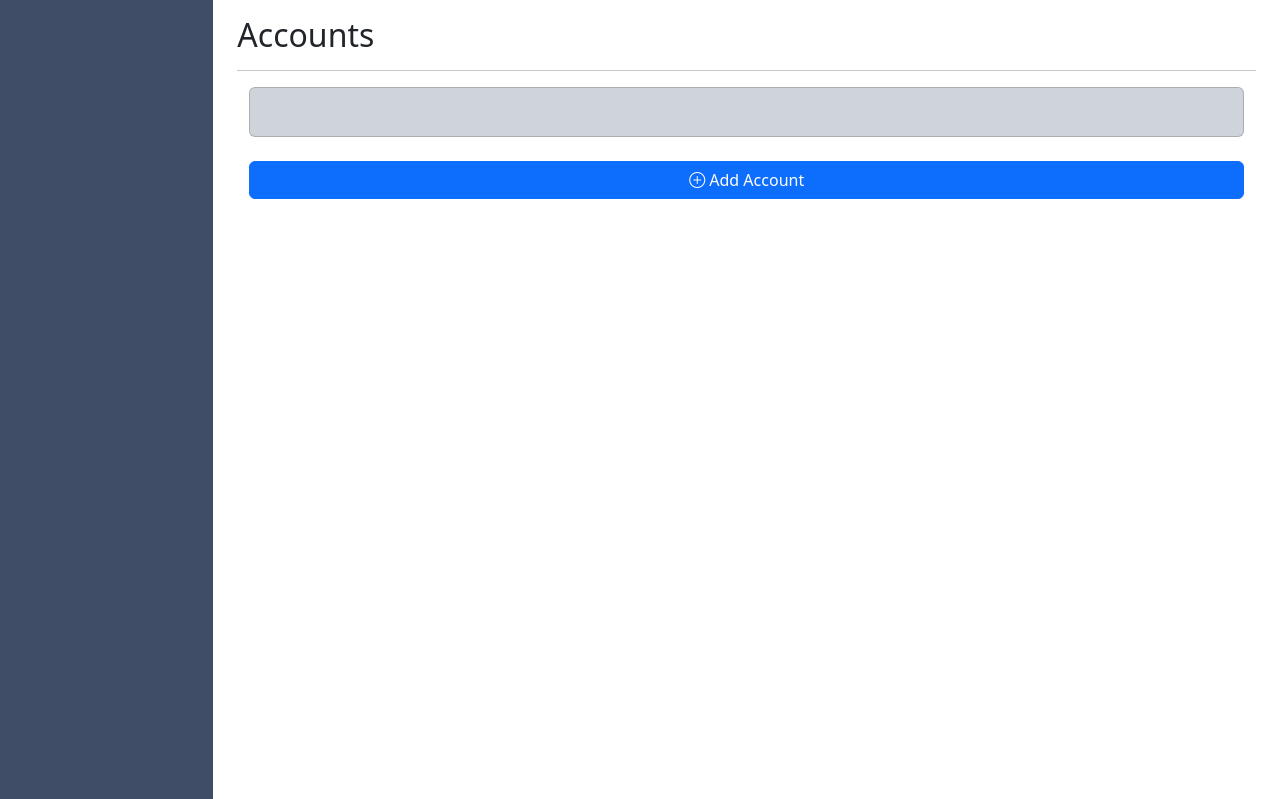
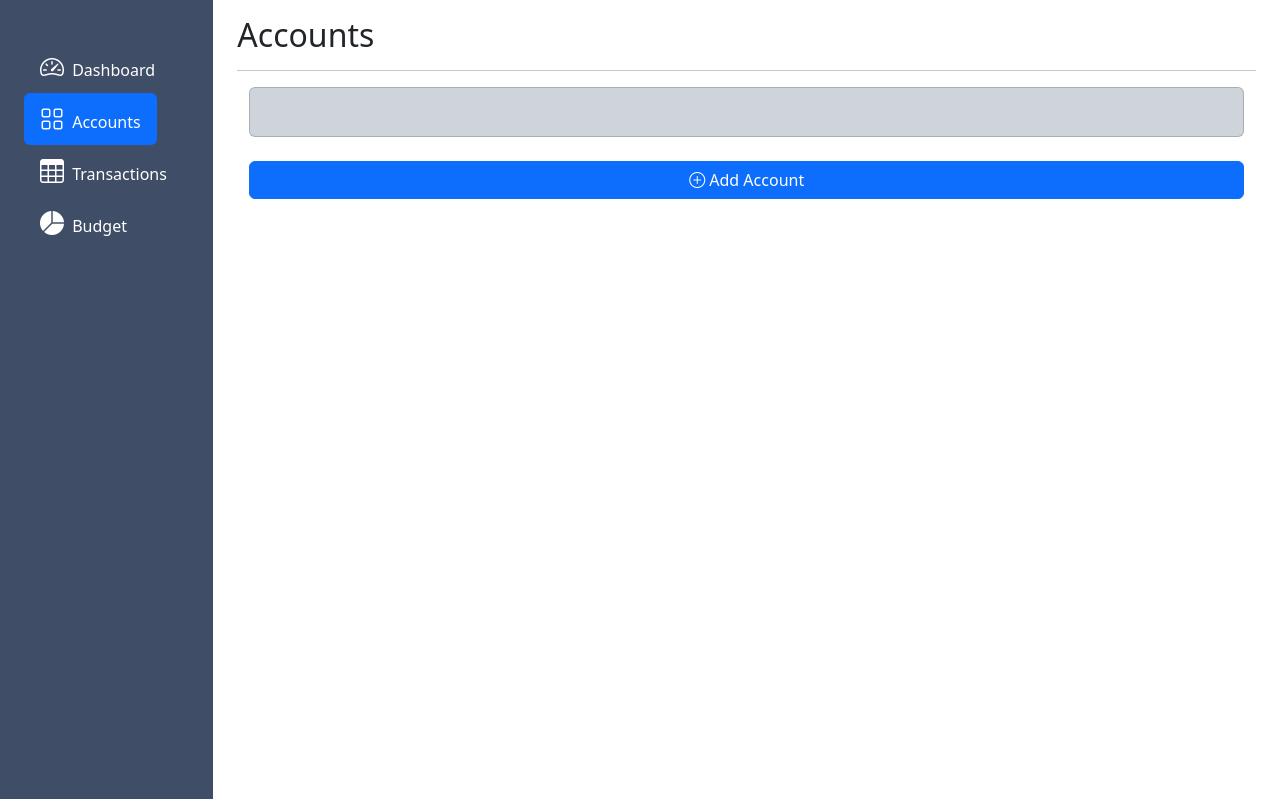
Before and after one commit to isobelmorales/findash, a Django app: page /accounts/ in a window 1280 px wide. Shown: the part 56-855 px from the top of the page. Run offline with Django 4.2, Linux system fonts and the light colour scheme.

Commit message:
show account page

```diff
--- a/main_app/models.py
+++ b/main_app/models.py
@@ -1,4 +1,5 @@
 from django.db import models
+from django.urls import reverse
 
 # Create your models here.
 
@@ -10,6 +11,9 @@ class Account(models.Model):
 
     def __str__(self):
         return self.name
+
+    def get_absolute_url(self):
+        return reverse('show_account', kwargs={'account_id': self.id })
 
 # Transaction
 class Transaction(models.Model):
--- a/main_app/templates/accounts/index.html
+++ b/main_app/templates/accounts/index.html
@@ -1,5 +1,33 @@
 {% extends 'base.html' %}
-{% include 'accounts/shared.html' %}
+
+{% block title %}Accounts | FinDash {% endblock %}
+
+{% block sidebar %}
+<li class="nav-item">
+    <a href="{% url 'home' %}" class="nav-link align-middle text-white">
+        <i class="fs-4 bi-speedometer2"></i>
+        <span class="ms-1 d-none d-sm-inline">Dashboard</span>
+    </a>
+</li>
+<li class="nav-item">
+    <a href="{% url 'accounts_index' %}" class="nav-link align-middle  active" aria-current="page">
+        <i class="fs-4 bi-grid"></i>
+        <span class="ms-1 d-none d-sm-inline">Accounts</span>
+    </a>
+</li>
+<li class="nav-item">
+    <a href="{% url 'transactions_index' %}" class="nav-link align-middle text-white">
+        <i class="fs-4 bi-table"></i>
+        <span class="ms-1 d-none d-sm-inline">Transactions</span>
+    </a>
+</li>
+<li class="nav-item">
+    <a href="{% url 'budgets_index' %}" class="nav-link align-middle text-white">
+        <i class="fs-4 bi-pie-chart-fill"></i>
+        <span class="ms-1 d-none d-sm-inline">Budget</span>
+    </a>
+</li>
+{% endblock %}
 
 {% block content %}
     <h2>Accounts</h2>
@@ -24,7 +52,7 @@
             </div>
         </div>
         <div class="d-grid mt-4">
-            <button class="btn btn-primary"><i class="bi bi-plus-circle"></i> Add Account</button>
+            <a href="{% url 'accounts_create' %}" class="btn btn-primary"><i class="bi bi-plus-circle"></i> Add Account</a>
         </div>
     </div>
 {% endblock %}
--- a/main_app/urls.py
+++ b/main_app/urls.py
@@ -10,6 +10,8 @@ urlpatterns = [
     path('transactions/add_transaction/', views.add_transaction, name='add_transaction'),
     # accounts index
     path('accounts/', views.accounts_index, name='accounts_index'),
+    # create account
+    path('accounts/create/', views.AccountCreate.as_view(), name='accounts_create'),
     # show account
     path('accounts/<int:account_id>/', views.show_account, name='show_account'),
     # budgets index
--- a/main_app/views.py
+++ b/main_app/views.py
@@ -42,6 +42,11 @@ def show_account(request, account_id):
 
     return render(request, 'accounts/show.html', { 'account': account })
 
+# Create Account
+class AccountCreate(CreateView):
+    model = Account
+    fields = '__all__'
+
 # Budget Index
 def budgets_index(request):
     budgets = Budget.objects.all()
```
Also changed, not shown: main_app/templates/accounts/show.html (+35 -1 lines), main_app/templates/main_app/account_form.html (added, +11 -0 lines).
